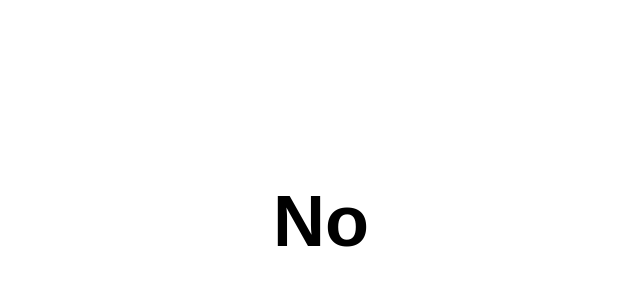
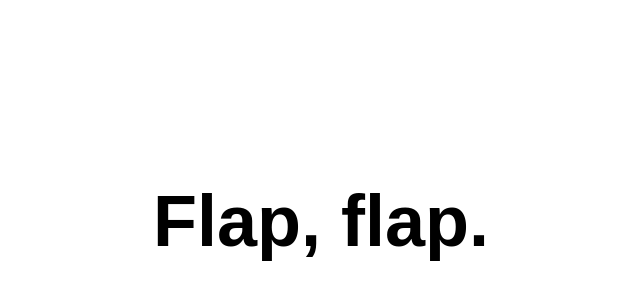
Before and after one commit to indefinit/eaglewedding, a plain HTML site: page index.html in a window 1280 px wide. Shown: the part 60-360 px from the top of the page, without its empty margins (319-959 px from the left). Drawn offline with Linux system fonts and the light colour scheme.

Commit message:
back to flap

```diff
--- a/index.html
+++ b/index.html
@@ -8,7 +8,7 @@
 </head>
 <body>
 	<div class="main">
-		<h1>No</h1>
+		<h1>Flap, flap.</h1>
 	</div>
 
 	<script src="main.js" type="text/javascript" charset="utf-8"></script>
```
